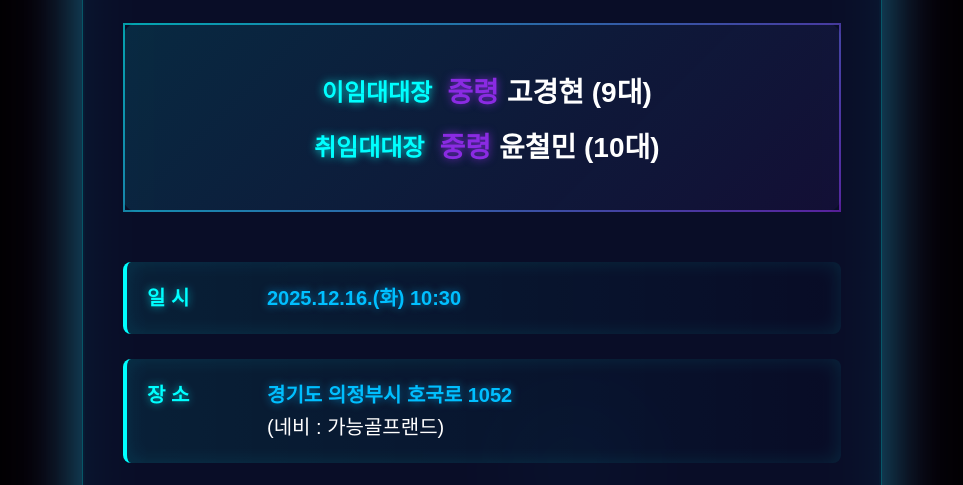
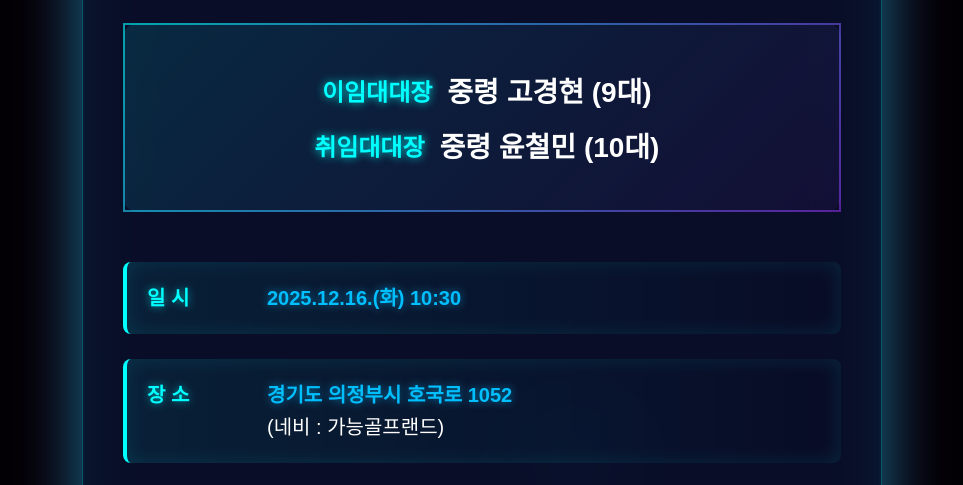
Before and after one commit to yunchulmin/invitation, a plain HTML site: page index.html in a window 1280 px wide. Shown: the part 296-781 px from the top of the page, without its empty margins (158-1121 px from the left). Drawn offline with Linux system fonts and the light colour scheme.

Commit message:
Update index.html

```diff
--- a/index.html
+++ b/index.html
@@ -601,11 +601,11 @@
                 <div class="commanders">
                     <div class="commander-row">
                         <span class="commander-label">이임대대장</span>
-                        <span class="commander-name"><span class="rank">중령</span>고경현 (9대)</span>
+                        <span class="commander-name">중령 고경현 (9대)</span>
                     </div>
                     <div class="commander-row">
                         <span class="commander-label">취임대대장</span>
-                        <span class="commander-name"><span class="rank">중령</span>윤철민 (10대)</span>
+                        <span class="commander-name">중령 윤철민 (10대)</span>
                     </div>
                 </div>
             </div>
```
